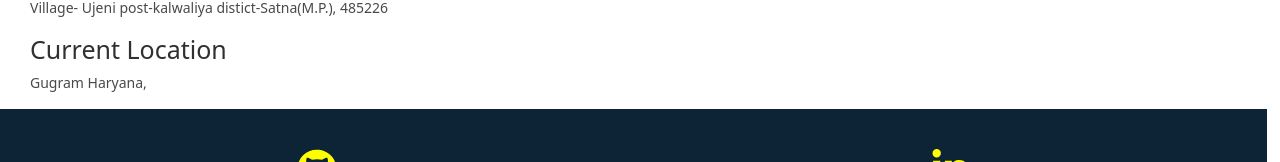
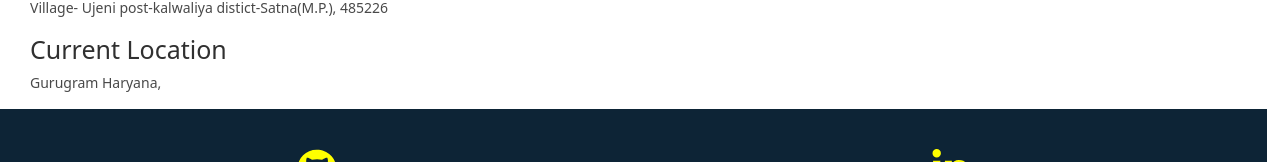
Before and after one commit to brijmohanG/portfolio, a React (Create React App) app: page / in a window 1280 px wide. Shown: the part 574-736 px from the top of the page. Built offline with nearby package versions, Linux system fonts and the light colour scheme.

Commit message:
some changes

```diff
--- a/src/component/home/index.js
+++ b/src/component/home/index.js
@@ -29,7 +29,7 @@ export const Profile = () => {
                     <div>
                         <MainHeading>Current Location</MainHeading>
                         <Paragraph>
-                            Gugram Haryana,
+                            Gurugram Haryana,
                         </Paragraph>
                     </div>
                 </ProfileBackgroundContentContainer>
```
